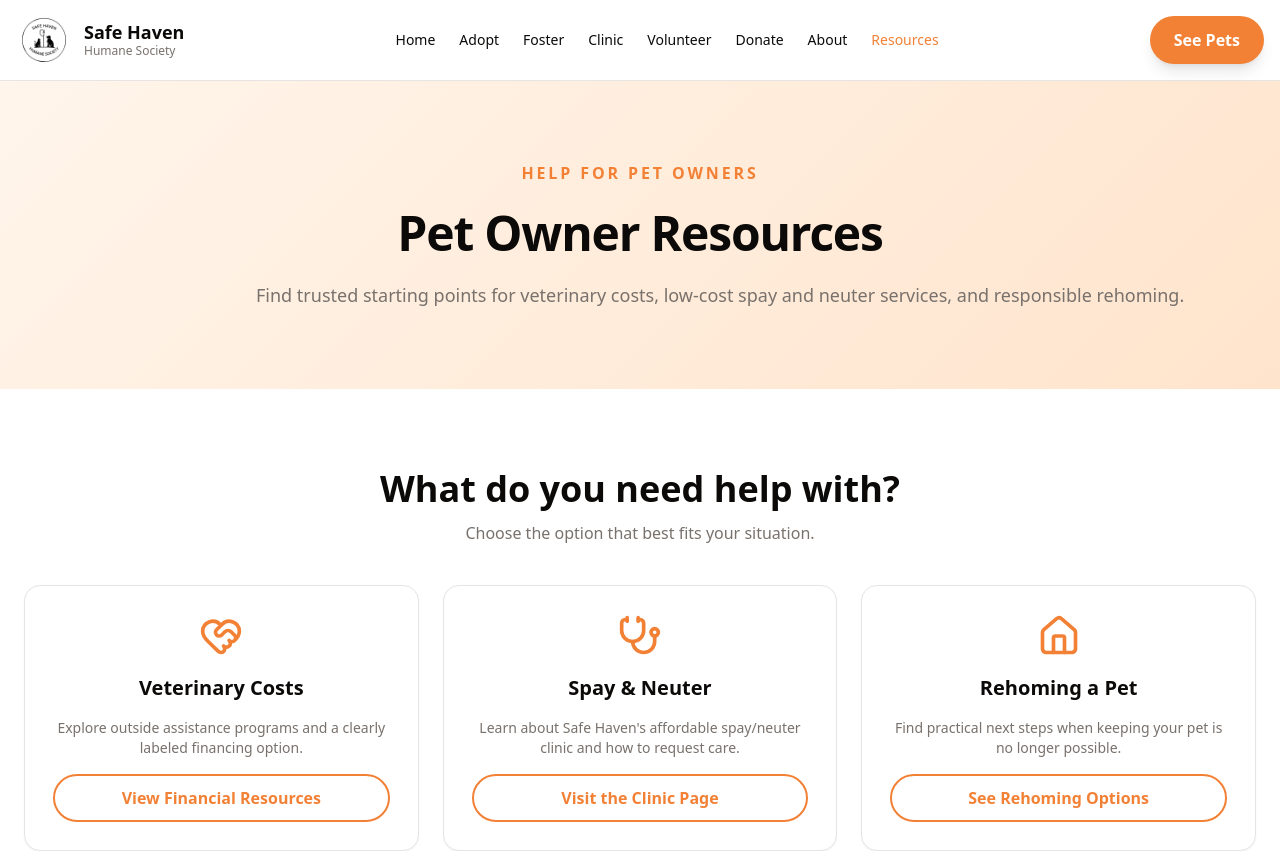
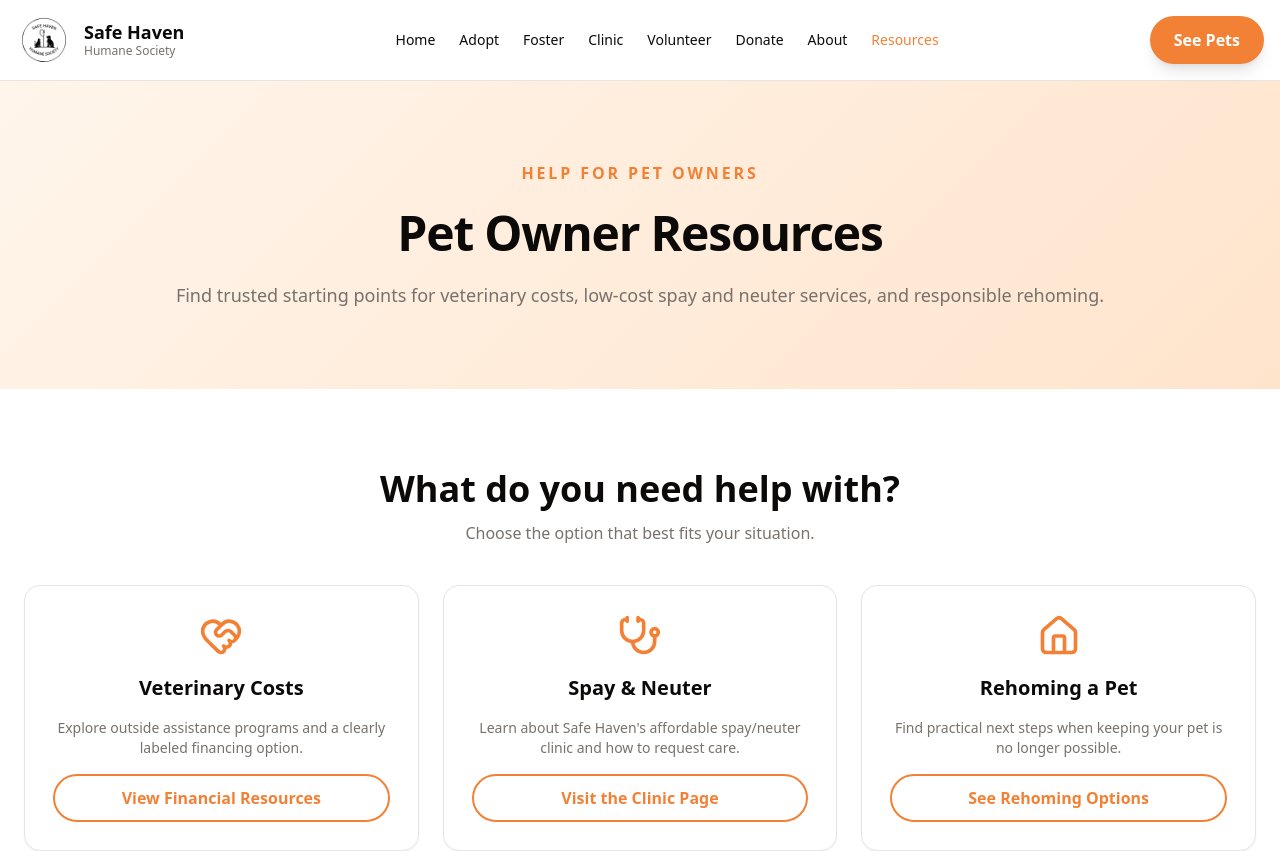
Before and after one commit to 7nqwsvhv99-hash/safe-haven-site, a Next.js app: page /resources in a window 1280 px wide. Shown: the top 851 px of the page. Built offline with nearby package versions, Linux system fonts and the light colour scheme.

Commit message:
Center resources hero content

```diff
--- a/src/app/resources/page.tsx
+++ b/src/app/resources/page.tsx
@@ -48,14 +48,14 @@ export default function ResourcesPage() {
     <div className="flex flex-col">
       <section className="hero-gradient">
         <div className="container-custom section-padding">
-          <div className="max-w-3xl mx-auto text-center space-y-6">
+          <div className="mx-auto text-center space-y-6">
             <p className="text-sm md:text-base font-semibold uppercase tracking-[0.18em] text-primary">
               Help for Pet Owners
             </p>
             <h1 className="text-4xl md:text-5xl font-bold tracking-tight">
               Pet Owner Resources
             </h1>
-            <p className="text-lg text-muted-foreground md:whitespace-nowrap">
+            <p className="mx-auto max-w-none text-lg text-muted-foreground md:w-max md:whitespace-nowrap">
               Find trusted starting points for veterinary costs, low-cost spay and neuter services, and responsible rehoming.
             </p>
           </div>
```
